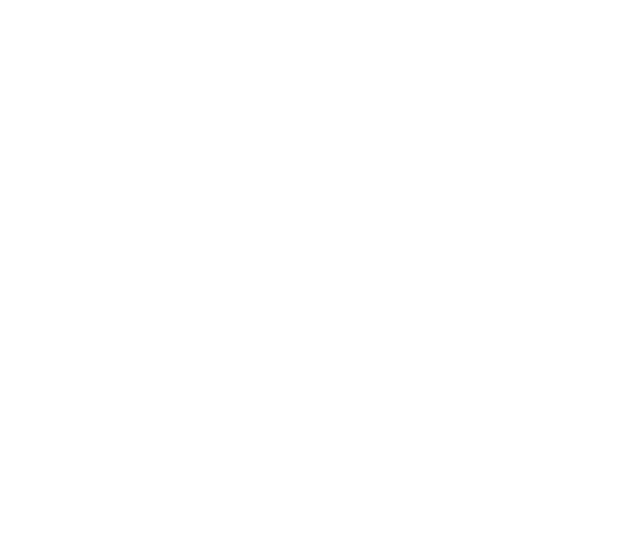
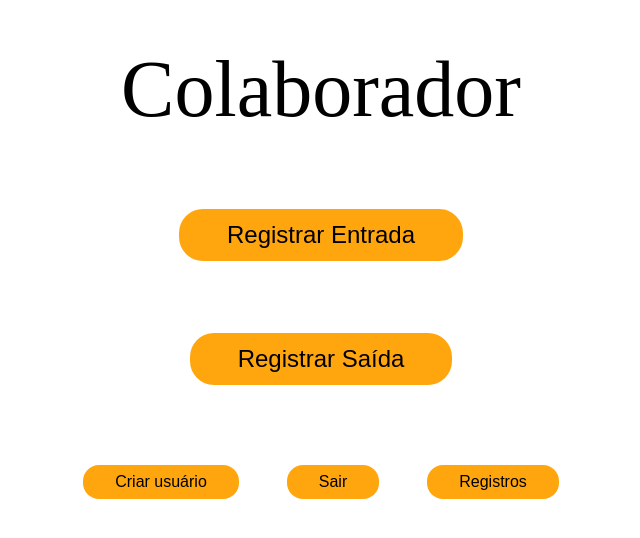
Before and after one commit to LsaBarbosa/ponto_eletronico, an Angular app: page /colaborador in a window 1280 px wide. Before the commit this address led to /. Shown: the part 126-664 px from the top of the page, without its empty margins (319-959 px from the left). Built offline with nearby package versions, Linux system fonts and the light colour scheme.

Commit message:
Create employee

```diff
--- a/src/app/app.routes.ts
+++ b/src/app/app.routes.ts
@@ -1,9 +1,15 @@
 import { Routes } from '@angular/router';
 import {LoginComponent} from "./components/login/login.component";
+import {EmployeeComponent} from "./components/employee/employee.component";
 
 export const routes: Routes = [
   {
     path: '',
     component: LoginComponent,
   },
+
+  {
+    path: 'colaborador',
+    component: EmployeeComponent,
+  },
 ];
--- /dev/null
+++ b/src/app/components/employee/employee.component.css
@@ -0,0 +1,28 @@
+.container{
+  display: flex;
+  flex-direction: column;
+  justify-content: center;
+  align-items: center;
+  height: 100vh; /* Isso garante que o container ocupe toda a altura da tela */
+}
+
+h1{
+  font-size: 5em;
+  padding-bottom: 1em;
+}
+.buttons-register{
+  display: flex;
+  flex-direction: column;
+  font-size: 1.5em;
+  text-align: center;
+  gap: 3em;
+}
+
+.buttons-logout{
+  display: flex;
+  flex-direction: row;
+  font-size: 1em;
+  text-align: center;
+  gap: 3em;
+  padding-top: 5em ;
+}
--- /dev/null
+++ b/src/app/components/employee/employee.component.html
@@ -0,0 +1,12 @@
+<div class="container">
+  <h1>Colaborador</h1>
+  <div class="buttons-register">
+    <app-button class="button">Registrar Entrada</app-button>
+    <app-button class="button">Registrar  Saída</app-button>
+  </div>
+  <div class="buttons-logout">
+    <app-button class="button">Criar usuário</app-button>
+    <app-button class="button">Sair</app-button>
+    <app-button class="button">Registros</app-button>
+  </div>
+</div>
```
Also changed, not shown: src/app/components/employee/employee.component.ts (added, +15 -0 lines), 1 other file (tests, documents, lock files or other folders).
